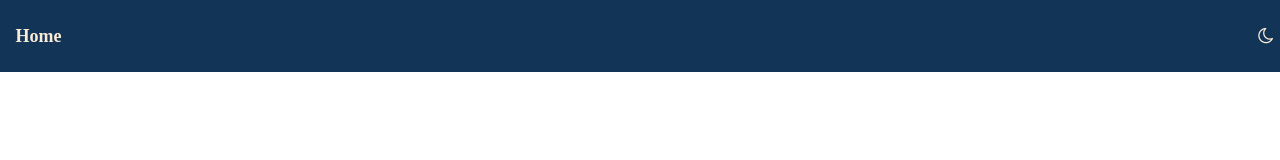
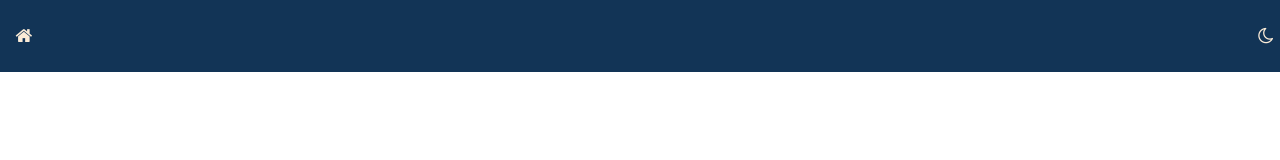
Before and after one commit to stillthskin/stillthskin.github.io, a React (Vite) app: page / in a window 1280 px wide. Shown: the top 160 px of the page. Built offline with nearby package versions, Linux system fonts and the light colour scheme.

Commit message:
The home button repaired

```diff
--- a/src/components/Navi.jsx
+++ b/src/components/Navi.jsx
@@ -24,7 +24,7 @@ function Navi() {
     return (
         <>
             <div className='navi'>
-                <a href='home'>Home</a>
+                <a href='home'><i className='fa fa-home'></i></a>
                 <ul>
                     <li><a href='#home'>Home</a></li>
                     <li><a href='#home'>Projects</a></li>
```
